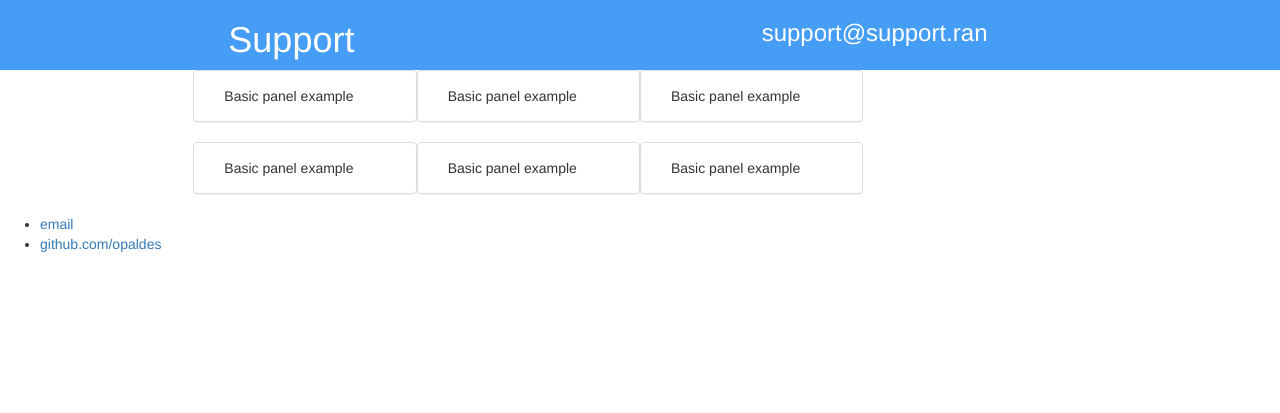
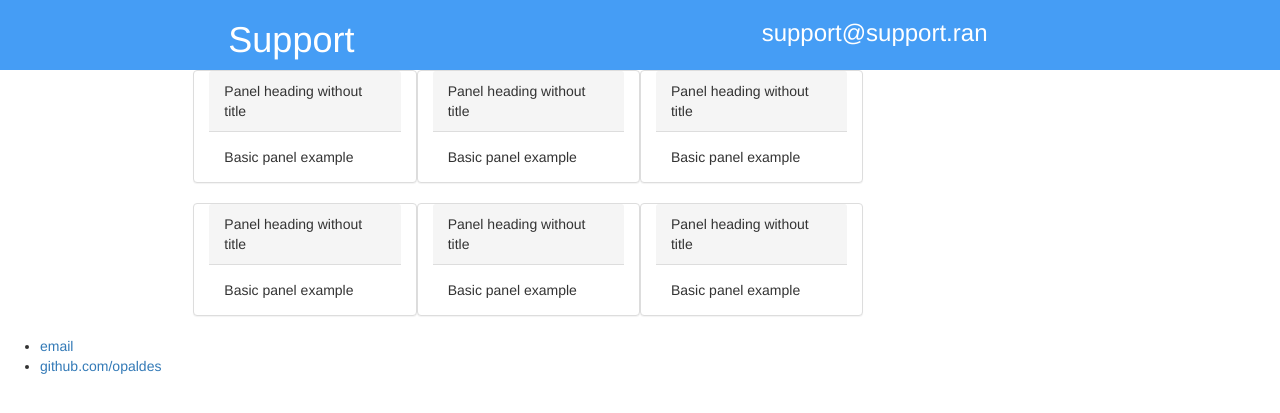
Before and after one commit to jeremy-seipelt/opaldes.github.io, a Jekyll site: the page built from index.html, in a window 1280 px wide. Shown: the top 413 px of the page. Built offline with Jekyll 4.4.1, drawn with Linux system fonts in a browser that asks for light colours.

Commit message:
Update index.html

```diff
--- a/index.html
+++ b/index.html
@@ -5,16 +5,19 @@ title: Opaldes
 
  <div class="row">
  	<div class="panel panel-default col-md-offset-2 col-md-2">
+ 	   <div class="panel-heading">Panel heading without title</div>
  		 <div class="panel-body">
  			   Basic panel example
  		 </div>
  	</div>
  	<div class="panel panel-default col-md-2">
+ 	   <div class="panel-heading">Panel heading without title</div>
  		 <div class="panel-body">
  			   Basic panel example
  		 </div>
  	</div>
  	<div class="panel panel-default col-md-2">
+ 	  <div class="panel-heading">Panel heading without title</div>
  		 <div class="panel-body">
  			   Basic panel example
  		 </div>
@@ -22,16 +25,19 @@ title: Opaldes
  </div>
  <div class="row">
  	<div class="panel panel-default col-md-offset-2 col-md-2">
+ 	  	   <div class="panel-heading">Panel heading without title</div>
  		 <div class="panel-body">
  			   Basic panel example
  		 </div>
  	</div>
  	<div class="panel panel-default col-md-2">
+ 	  	   <div class="panel-heading">Panel heading without title</div>
  		 <div class="panel-body">
  			   Basic panel example
  		 </div>
  	</div>
  	<div class="panel panel-default col-md-2">
+ 	  	   <div class="panel-heading">Panel heading without title</div>
  		 <div class="panel-body">
  			   Basic panel example
  		 </div>
```
